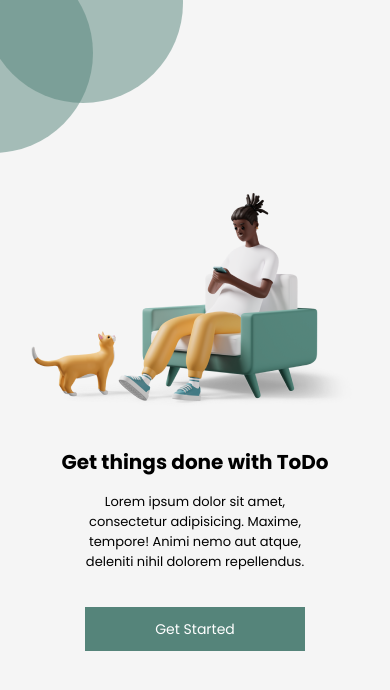
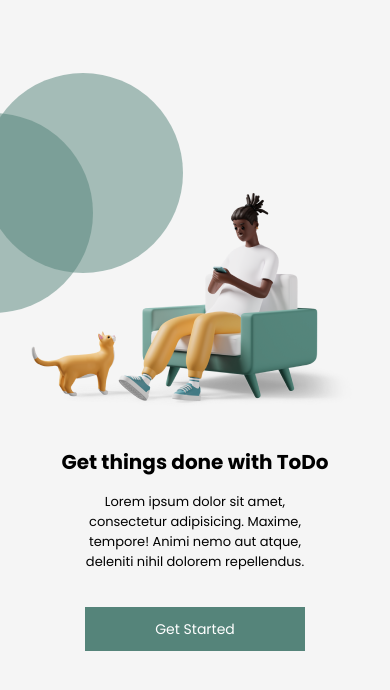
Before and after one commit to edwin141999/todo-list-react-native-app, a React Native app: screen / in a window 390 px wide. Shown: the top 690 px of the page. Built offline with nearby package versions, Linux system fonts and the light colour scheme.

Commit message:
component partition & use react navigation

```diff
--- a/App.js
+++ b/App.js
@@ -1,13 +1,36 @@
-import { StatusBar } from 'expo-status-bar'
+import { NavigationContainer } from '@react-navigation/native'
+import { createNativeStackNavigator } from '@react-navigation/native-stack'
 import { StyleSheet, View } from 'react-native'
 import HomeScreen from './src/screens/HomeScreen'
+import SignUpScreen from './src/screens/SignUpScreen'
+
+const Stack = createNativeStackNavigator()
+
+function Home({ navigation }) {
+  return (
+    <View style={styles.container}>
+      <HomeScreen navigation={navigation} />
+    </View>
+  )
+}
+
+function SignUp({ navigation }) {
+  return (
+    <View style={styles.container}>
+      <SignUpScreen navigation={navigation} />
+    </View>
+  )
+}
 
 export default function App() {
   return (
-    <View style={styles.container}>
-      <HomeScreen />
-      <StatusBar style='auto' />
-    </View>
+    <NavigationContainer>
+      <Stack.Navigator initialRouteName='Home' screenOptions={{ headerShown: false }}>
+        <Stack.Screen name='Home' component={Home} />
+        <Stack.Screen name='SignUp' component={SignUp} />
+        {/* <StatusBar style='auto' /> */}
+      </Stack.Navigator>
+    </NavigationContainer>
   )
 }
 
@@ -16,6 +39,6 @@
     flex: 1,
     backgroundColor: "#f5f5f5",
     alignItems: 'center',
-    justifyContent: 'center'
-  }
+    justifyContent: 'center',
+  },
 })
--- /dev/null
+++ b/src/components/ButtonNext.js
@@ -0,0 +1,24 @@
+import { Pressable, StyleSheet, Text } from "react-native";
+
+export default function ButtonNext({ text, onPress }) {
+  return (
+    <Pressable style={styles.button} onPress={onPress}>
+      <Text style={styles.textButton}>{text}</Text>
+    </Pressable>
+  )
+}
+
+const styles = StyleSheet.create({
+  button: {
+    backgroundColor: '#55847a',
+    width: 220,
+    height: 44,
+    justifyContent: 'center',
+  },
+  textButton: {
+    fontFamily: 'Poppins_Regular',
+    color: '#ffffff',
+    fontSize: 14,
+    textAlign: 'center',
+  },
+})
--- /dev/null
+++ b/src/components/Circles.js
@@ -0,0 +1,33 @@
+import { StyleSheet, View } from "react-native"
+
+export default function Circles() {
+  return (
+    <View>
+      <View style={styles.circleLeft} />
+      <View style={styles.circleRight} />
+    </View>
+  )
+}
+
+const styles = StyleSheet.create({
+  circleLeft: {
+    backgroundColor: '#55847a',
+    width: 200,
+    height: 200,
+    borderRadius: 100,
+    position: 'absolute',
+    top: -80,
+    left: -130,
+    opacity: 0.5,
+  },
+  circleRight: {
+    backgroundColor: '#55847a',
+    width: 200,
+    height: 200,
+    borderRadius: 100,
+    position: 'absolute',
+    top: -120,
+    left: -40,
+    opacity: 0.5,
+  },
+})
--- a/src/screens/HomeScreen.js
+++ b/src/screens/HomeScreen.js
@@ -1,7 +1,9 @@
 import { useFonts } from 'expo-font'
-import { Image, Pressable, StyleSheet, Text, View } from 'react-native'
+import { Image, StyleSheet, Text, View } from 'react-native'
+import ButtonNext from '../components/ButtonNext'
+import Circles from '../components/Circles'
 
-export default function HomeScreen() {
+export default function HomeScreen({ navigation }) {
 	useFonts({
 		Poppins_Regular: require('../../assets/fonts/Poppins-Regular.ttf'),
 		Poppins_Bold: require('../../assets/fonts/Poppins-Bold.ttf'),
@@ -9,8 +11,7 @@
 
 	return (
 		<View>
-			<View style={styles.circleLeft} />
-			<View style={styles.circleRight} />
+			<Circles />
 			<View style={styles.viewHome}>
 				<Image source={require('../../assets/image1.png')} />
 				<Text style={styles.title}>Get things done with ToDo</Text>
@@ -21,38 +22,17 @@
 						deleniti nihil dolorem repellendus.
 					</Text>
 				</View>
-				<Pressable style={styles.button}>
-					<Text style={styles.textButton}>Get Started</Text>
-				</Pressable>
+				<ButtonNext text={'Get Started'} onPress={() => { navigation.push('SignUp') }} />
 			</View>
 		</View>
 	)
 }
 
 const styles = StyleSheet.create({
-	circleLeft: {
-		backgroundColor: '#55847a',
-		width: 200,
-		height: 200,
-		borderRadius: 100,
-		position: 'absolute',
-		top: -240,
-		left: -130,
-		opacity: 0.5,
-	},
-	circleRight: {
-		backgroundColor: '#55847a',
-		width: 200,
-		height: 200,
-		borderRadius: 100,
-		position: 'absolute',
-		top: -290,
-		left: -40,
-		opacity: 0.5,
-	},
 	viewHome: {
 		alignItems: 'center',
 		justifyContent: 'center',
+		height: '100%',
 	},
 	title: {
 		fontFamily: 'Poppins_Bold',
@@ -70,17 +50,5 @@
 		fontFamily: 'Poppins_Regular',
 		fontSize: 13,
 		textAlign: 'center',
-	},
-	button: {
-		backgroundColor: '#55847a',
-		width: 220,
-		height: 44,
-		justifyContent: 'center',
-	},
-	textButton: {
-		fontFamily: 'Poppins_Regular',
-		color: '#ffffff',
-		fontSize: 14,
-		textAlign: 'center',
 	}
 })
```
